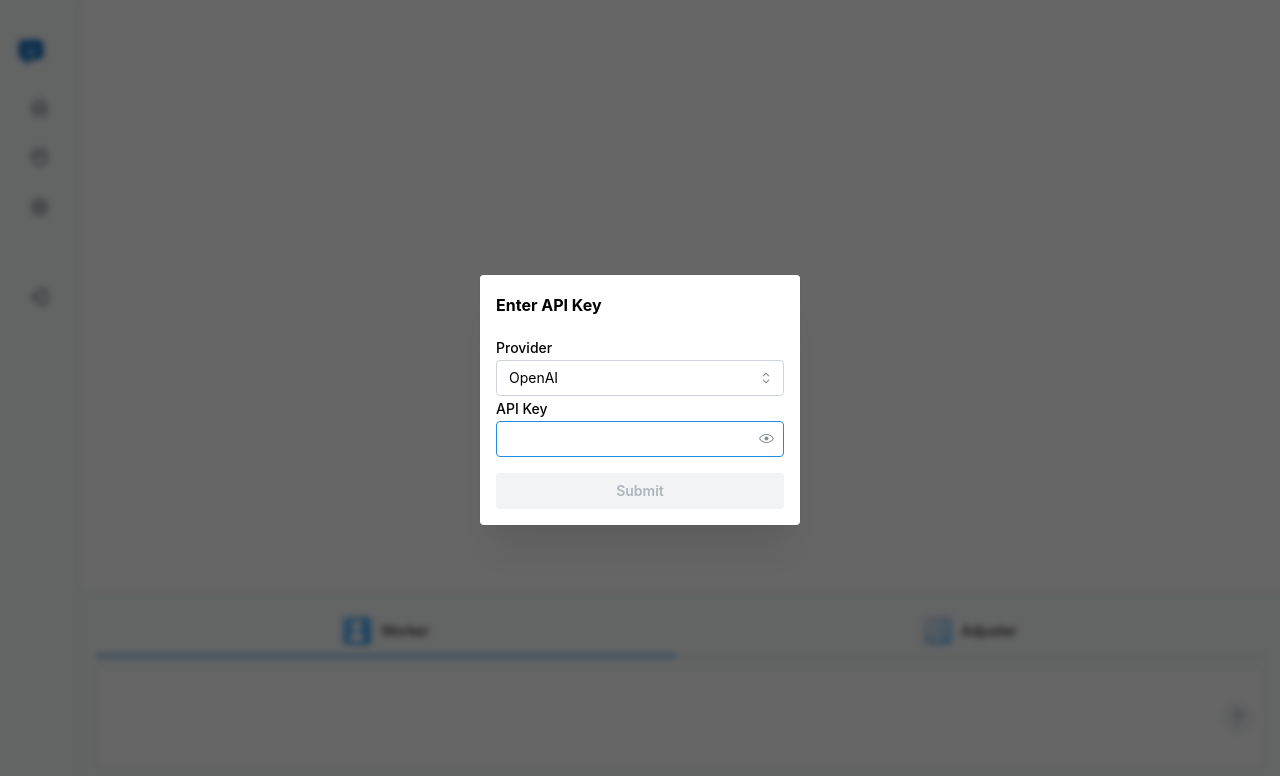
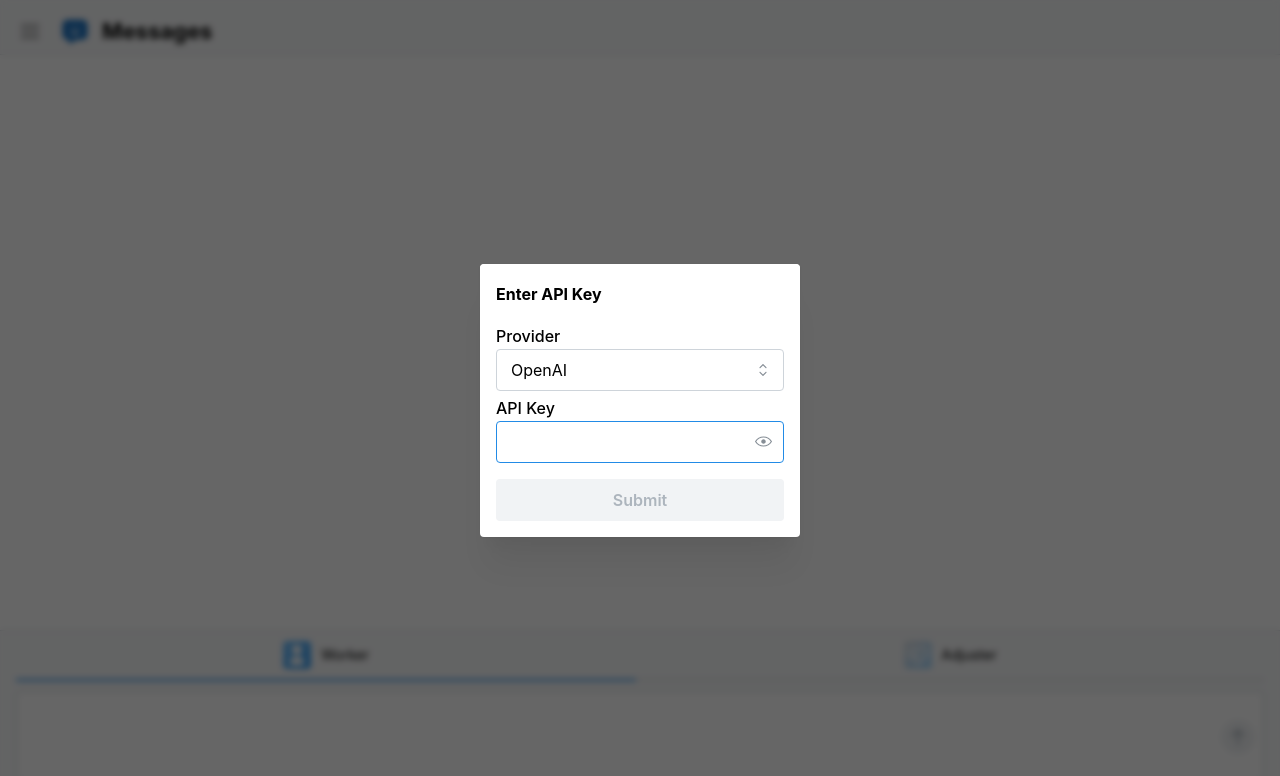
Before and after one commit to Vakarva/messaging-suggestions, a React (Vite) app: page / in a window 1280 px wide. Shown: the top 776 px of the page. Built offline with nearby package versions, Linux system fonts and the light colour scheme.

Commit message:
More UI changes.

```diff
--- a/src/App.tsx
+++ b/src/App.tsx
@@ -1,9 +1,16 @@
-import { AppShell, Burger, Group, Modal, useMantineTheme } from "@mantine/core";
-import { useDisclosure, useMediaQuery } from "@mantine/hooks";
+import {
+    AppShell,
+    Burger,
+    Group,
+    Modal,
+    Title,
+    useMantineTheme,
+} from "@mantine/core";
+import { useDisclosure } from "@mantine/hooks";
+import { IconMessageChatbotFilled } from "@tabler/icons-react";
 
 import ApiKeyLogin from "@components/Login/ApiKeyLogin";
 import ChatHistory from "@components/Chat/ChatHistory";
-import Logo from "@components/Chat/Logo";
 import Navbar from "@components/Chat/Navbar";
 import RoleTabs from "@components/Chat/RoleTabs";
 import { ApiSessionStatus } from "@hooks/useApiSession";
@@ -12,7 +19,6 @@ import { useChat } from "@hooks/useChat";
 export default function App() {
     const chat = useChat();
     const [isNavbarOpened, { toggle: toggleNavbar }] = useDisclosure(false);
-    const isMobile = useMediaQuery("(max-width: 768px)") as boolean;
 
     const theme = useMantineTheme();
 
@@ -42,40 +48,46 @@ export default function App() {
             </Modal>
 
             <AppShell
-                layout="alt"
-                header={{ height: 60, collapsed: !isMobile }}
-                footer={{ height: 210 }}
+                header={{ height: 55 }}
+                footer={{ height: 170 }}
                 navbar={{
-                    width: 80,
+                    width: 170,
                     breakpoint: "sm",
-                    collapsed: { mobile: !isNavbarOpened },
+                    collapsed: {
+                        desktop: !isNavbarOpened,
+                        mobile: !isNavbarOpened,
+                    },
                 }}
                 padding="lg"
             >
-                <AppShell.Header p="md">
+                <AppShell.Header bg={theme.colors.gray[0]} p="md">
                     <Group>
                         <Burger
                             opened={isNavbarOpened}
                             onClick={toggleNavbar}
-                            hiddenFrom="sm"
                             size="sm"
                         />
-                        <Logo isMobile={isMobile} />
+                        <Group gap="sm">
+                            <IconMessageChatbotFilled
+                                color={theme.colors.blue[8]}
+                                size={30}
+                            />
+                            <Title order={3}>Messages</Title>
+                        </Group>
                     </Group>
                 </AppShell.Header>
-                <AppShell.Navbar bg={theme.colors.gray[0]} maw={225} p="md">
-                    <Burger
-                        opened={isNavbarOpened}
-                        onClick={toggleNavbar}
-                        hiddenFrom="sm"
-                        size="sm"
-                    />
-                    <Navbar llm={chat.llm} isMobile={isMobile} />
+                <AppShell.Navbar bg={theme.colors.gray[0]} maw={200} p="md">
+                    <Navbar llm={chat.llm} toggleNavbar={toggleNavbar} />
                 </AppShell.Navbar>
                 <AppShell.Main>
                     <ChatHistory messages={chat.ui.output.messages} />
                 </AppShell.Main>
-                <AppShell.Footer bg={theme.colors.gray[0]} p="md">
+                <AppShell.Footer
+                    bg={theme.colors.gray[0]}
+                    pb="md"
+                    pl="md"
+                    pr="md"
+                >
                     <RoleTabs chat={chat} />
                 </AppShell.Footer>
             </AppShell>
--- a/src/components/Chat/ChatForm.tsx
+++ b/src/components/Chat/ChatForm.tsx
@@ -18,6 +18,8 @@ export default function ChatForm({ chat }: ChatFormProps) {
         chat.ui.sendMessage();
     };
 
+    const numRows = 3;
+
     return (
         <form onSubmit={handleSubmit}>
             <Group gap="sm">
@@ -28,8 +30,8 @@ export default function ChatForm({ chat }: ChatFormProps) {
                 <Textarea
                     aria-label="Message input"
                     autosize={true}
-                    maxRows={4}
-                    minRows={4}
+                    maxRows={numRows}
+                    minRows={numRows}
                     onChange={(e) => chat.ui.input.setText(e.target.value)}
                     onKeyDown={getHotkeyHandler([
                         ["mod+Enter", handleSubmit],
--- a/src/components/Chat/Logo.tsx
+++ /dev/null
@@ -1,17 +0,0 @@
-import { Group, Title, useMantineTheme } from "@mantine/core";
-import { IconMessageChatbotFilled } from "@tabler/icons-react";
-
-interface LogoProps {
-    isMobile: boolean;
-}
-
-export default function Logo({ isMobile }: LogoProps) {
-    const theme = useMantineTheme();
-
-    return (
-        <Group gap="sm">
-            <IconMessageChatbotFilled color={theme.colors.blue[8]} size={30} />
-            {isMobile && <Title order={3}>Messages</Title>}
-        </Group>
-    );
-}
--- a/src/components/Chat/Navbar.tsx
+++ b/src/components/Chat/Navbar.tsx
@@ -1,22 +1,15 @@
 import {
     Button,
     Drawer,
-    // Divider,
-    // rem,
-    Space,
+    Group,
     Stack,
     Text,
+    Title,
     Tooltip,
 } from "@mantine/core";
 import { useDisclosure } from "@mantine/hooks";
-import {
-    IconHome2,
-    IconGauge,
-    IconLogout2,
-    IconSettings,
-} from "@tabler/icons-react";
+import { IconLogout2, IconSettings } from "@tabler/icons-react";
 
-import Logo from "@components/Chat/Logo";
 import Settings from "@components/Chat/Settings";
 import { LlmHook } from "@hooks/useLlm";
 
@@ -24,15 +17,13 @@ import classes from "@styles/Navbar.module.css";
 
 interface NavbarLinkProps {
     icon: typeof IconSettings;
-    isMobile: boolean;
     label: string;
     onClick?(): void;
 }
 
-function NavbarLink({ icon: Icon, isMobile, label, onClick }: NavbarLinkProps) {
+function NavbarLink({ icon: Icon, label, onClick }: NavbarLinkProps) {
     return (
         <Tooltip
-            disabled={isMobile}
             label={label}
             position="right"
             transitionProps={{ duration: 0 }}
@@ -45,15 +36,10 @@ function NavbarLink({ icon: Icon, isMobile, label, onClick }: NavbarLinkProps) {
                 p="sm"
                 radius="md"
                 variant="subtle"
-                w={isMobile ? "100%" : undefined}
+                w="100%"
             >
-                <Icon
-                    // style={{ width: rem(20), height: rem(20) }}
-                    // style={{ width: "100%" }}
-                    stroke={1.5}
-                    size="100%"
-                />
-                {isMobile && <Text ml="sm">{label}</Text>}
+                <Icon stroke={1.5} />
+                <Text ml="sm">{label}</Text>
             </Button>
         </Tooltip>
     );
@@ -61,45 +47,44 @@ function NavbarLink({ icon: Icon, isMobile, label, onClick }: NavbarLinkProps) {
 
 interface NavbarProps {
     llm: LlmHook;
-    isMobile: boolean;
+    toggleNavbar: () => void;
 }
 
-export default function Navbar({ llm, isMobile }: NavbarProps) {
+export default function Navbar({ llm, toggleNavbar }: NavbarProps) {
     const [isSettingsOpened, { open: openSettings, close: closeSettings }] =
         useDisclosure(false);
 
     const items = [
-        { icon: IconHome2, label: "Home" },
-        { icon: IconGauge, label: "Dashboard" },
         { icon: IconSettings, label: "Settings", onClick: openSettings },
+        { icon: IconLogout2, label: "Logout", onClick: llm.apiSession.logout },
     ];
 
     const links = items.map((link) => (
-        <NavbarLink {...link} isMobile={isMobile} key={link.label} />
+        <NavbarLink {...link} key={link.label} />
     ));
+
+    const closeSettingsAndNavbar = () => {
+        closeSettings();
+        toggleNavbar();
+    };
 
     return (
         <Stack>
             <Drawer
-                onClose={closeSettings}
+                onClose={closeSettingsAndNavbar}
                 opened={isSettingsOpened}
-                title="Settings"
+                title={
+                    <Group gap="xs">
+                        <IconSettings />
+                        <Title order={4}>Settings</Title>
+                    </Group>
+                }
             >
-                <Settings close={closeSettings} llm={llm} />
+                <Settings close={closeSettingsAndNavbar} llm={llm} />
             </Drawer>
 
-            <Stack mt={20}>
-                <Logo isMobile={isMobile} />
-            </Stack>
-            <Stack align="flex-start" gap={0} mt={0}>
+            <Stack align="center" gap="sm">
                 {links}
-                <Space h={40} />
-                <NavbarLink
-                    icon={IconLogout2}
-                    isMobile={isMobile}
-                    label="Logout"
-                    onClick={llm.apiSession.logout}
-                />
             </Stack>
         </Stack>
     );
--- a/src/components/Chat/RoleTabs.tsx
+++ b/src/components/Chat/RoleTabs.tsx
@@ -24,7 +24,7 @@ export default function RoleTabs({ chat }: RoleTabsProps) {
     const inactiveTabGradient = {
         gradient: {
             from: theme.colors.gray[3],
-            to: theme.colors.blue[3],
+            to: theme.colors.blue[2],
             deg: 135,
         },
     };
--- a/src/components/Login/ApiKeyLogin.tsx
+++ b/src/components/Login/ApiKeyLogin.tsx
@@ -1,4 +1,4 @@
-import { Button, Select, PasswordInput, Space } from "@mantine/core";
+import { Button, Select, PasswordInput, Stack } from "@mantine/core";
 import { getHotkeyHandler } from "@mantine/hooks";
 import { LlmProviderName } from "@custom-types";
 import { ApiSessionHook, ApiSessionStatus } from "@hooks/useApiSession";
@@ -14,7 +14,8 @@ export default function ApiKeyLogin({
     const isLoading = status === ApiSessionStatus.LOADING;
 
     return (
-        <>
+        <Stack gap="md">
+            <Stack gap={5}>
                 <Select
                     allowDeselect={false}
                     data={Object.values(LlmProviderName)}
@@ -39,7 +40,7 @@ export default function ApiKeyLogin({
                     onKeyDown={getHotkeyHandler([["Enter", validateApiKey]])}
                     value={apiKey}
                 />
-            <Space h="md" />
+            </Stack>
             <Button
                 disabled={apiKey.trim().length === 0}
                 fullWidth
@@ -48,6 +49,6 @@ export default function ApiKeyLogin({
             >
                 Submit
             </Button>
-        </>
+        </Stack>
     );
 }
--- a/src/hooks/useOutput.ts
+++ b/src/hooks/useOutput.ts
@@ -1,4 +1,4 @@
-import { useEffect, useState } from "react";
+import { useState } from "react";
 
 import { Message, Role } from "@custom-types";
 
@@ -9,9 +9,7 @@ export interface OutputHook {
 }
 
 export function useOutput(): OutputHook {
-    const [messages, _setMessages] = useState<Message[]>(() =>
-        JSON.parse(localStorage.getItem("messages") ?? "[]")
-    );
+    const [messages, _setMessages] = useState<Message[]>([]);
 
     const append = (content: string, role: Role) => {
         _setMessages((oldMessage) => [
@@ -25,10 +23,6 @@ export function useOutput(): OutputHook {
         return mostRecentRole !== Role.user;
     })();
 
-    useEffect(() => {
-        localStorage.setItem("messages", JSON.stringify(messages));
-    }, [messages]);
-
     return {
         append,
         messages,
--- a/src/main.tsx
+++ b/src/main.tsx
@@ -1,14 +1,43 @@
 import { StrictMode } from "react";
 import { createRoot } from "react-dom/client";
-import { MantineProvider } from "@mantine/core";
+import { createTheme, MantineProvider } from "@mantine/core";
 
 import "@mantine/core/styles.css";
 
 import App from "./App.tsx";
 
+// On my iPhone 15 pro max, selecting an input field automatically zooms in
+// Making size "lg" fixes this, but this shouldn't be necessary
+const theme = createTheme({
+    components: {
+        ...Object.fromEntries(
+            [
+                "Button",
+                "NumberInput",
+                "PasswordInput",
+                "Textarea",
+                "TextInput",
+                "Select",
+            ].map((component) => [
+                component,
+                {
+                    defaultProps: {
+                        size: "md", // Mobile will auto focus when selected if size is smaller
+                    },
+                },
+            ])
+        ),
+        Fieldset: {
+            defaultProps: {
+                radius: "lg",
+            },
+        },
+    },
+});
+
 createRoot(document.getElementById("root")!).render(
     <StrictMode>
-        <MantineProvider>
+        <MantineProvider theme={theme}>
             <App />
         </MantineProvider>
     </StrictMode>
```
Lines whose indentation alone changed are shown as unchanged.
